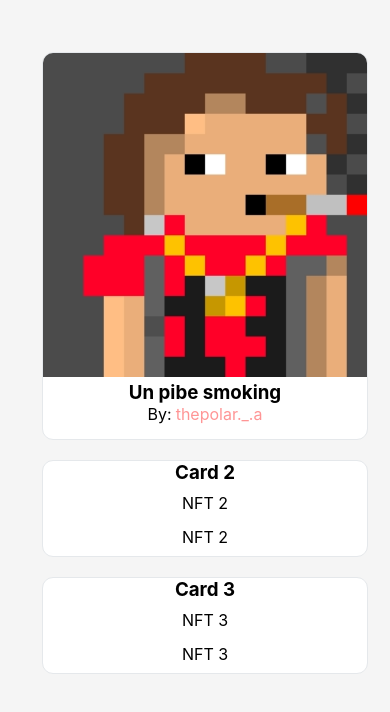
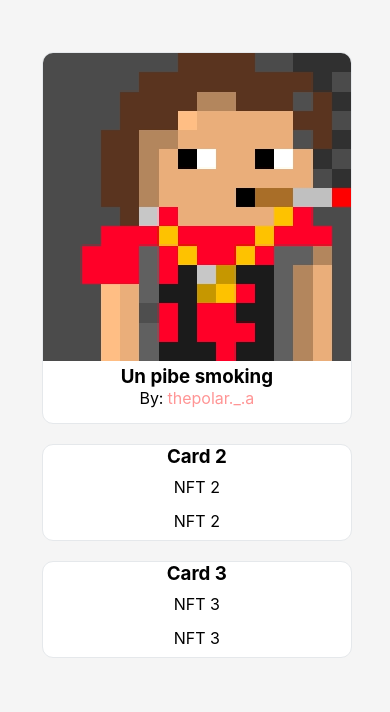
Before and after one commit to Sopaipillita/pemft, a plain HTML site: page index.html in a window 390 px wide. Shown: the part 60-772 px from the top of the page. Drawn offline with Linux system fonts and the light colour scheme.

Commit message:
tarjetas modificadas, se ve raro en reponsive

```diff
--- a/css/style.css
+++ b/css/style.css
@@ -99,6 +99,11 @@ header {
   float: left;
   width: 25%;
   margin: 0 10px;
+  transition: all .1s;
+}
+
+.column:hover {
+  transform: scale(1.027);
 }
 
 .row {
@@ -152,6 +157,7 @@ header {
 img {
   width: 100%;
   border-radius: 10px 10px 0 0;
+  image-rendering: pixelated;
 }
 
 /* reponsive */
@@ -186,7 +192,7 @@ img {
   }
 
   .column {
-    width: 100%;
+    width: 95%;
     display: block;
     margin-bottom: 20px;
   }
@@ -196,5 +202,6 @@ img {
     margin: 1rem;
     padding: 1rem;
     text-align: center;
+    width: auto;
   }
 }
```
